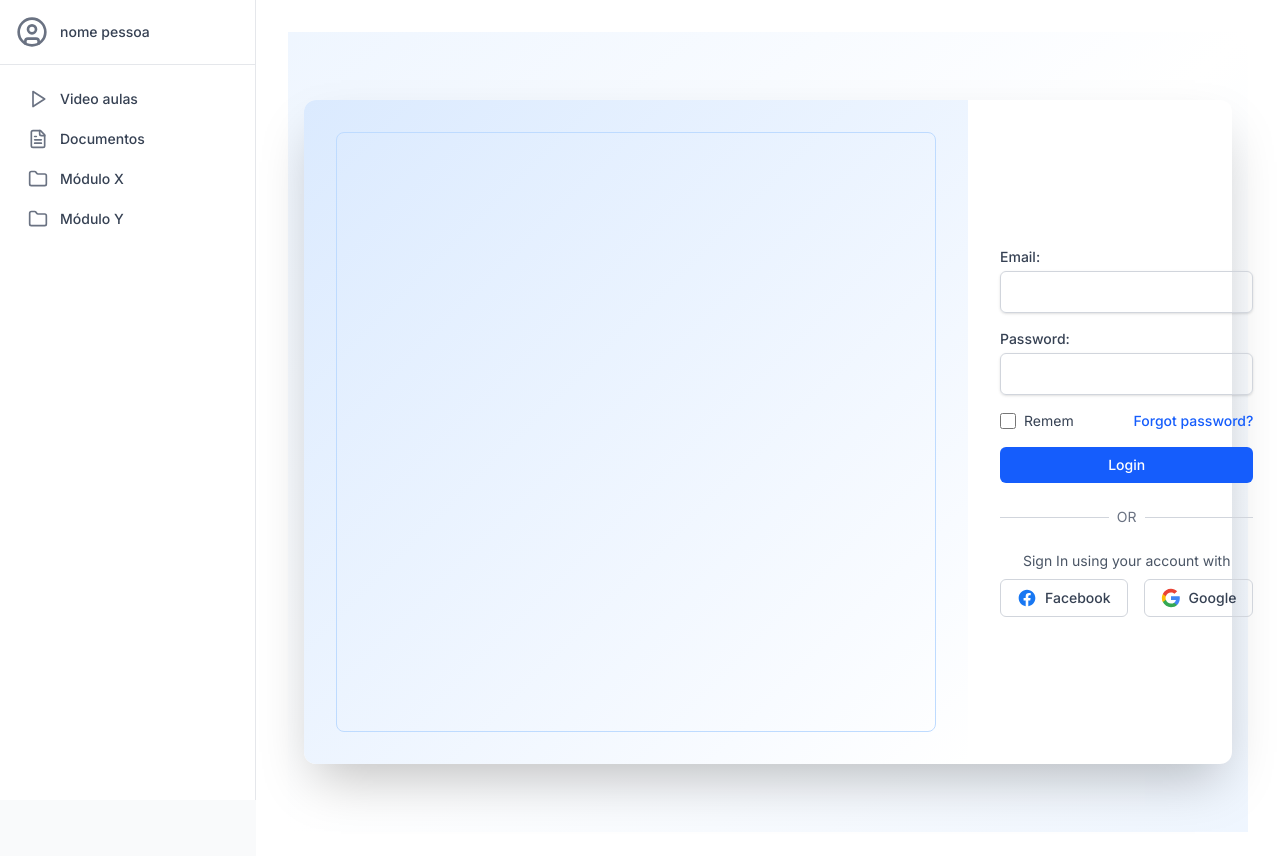
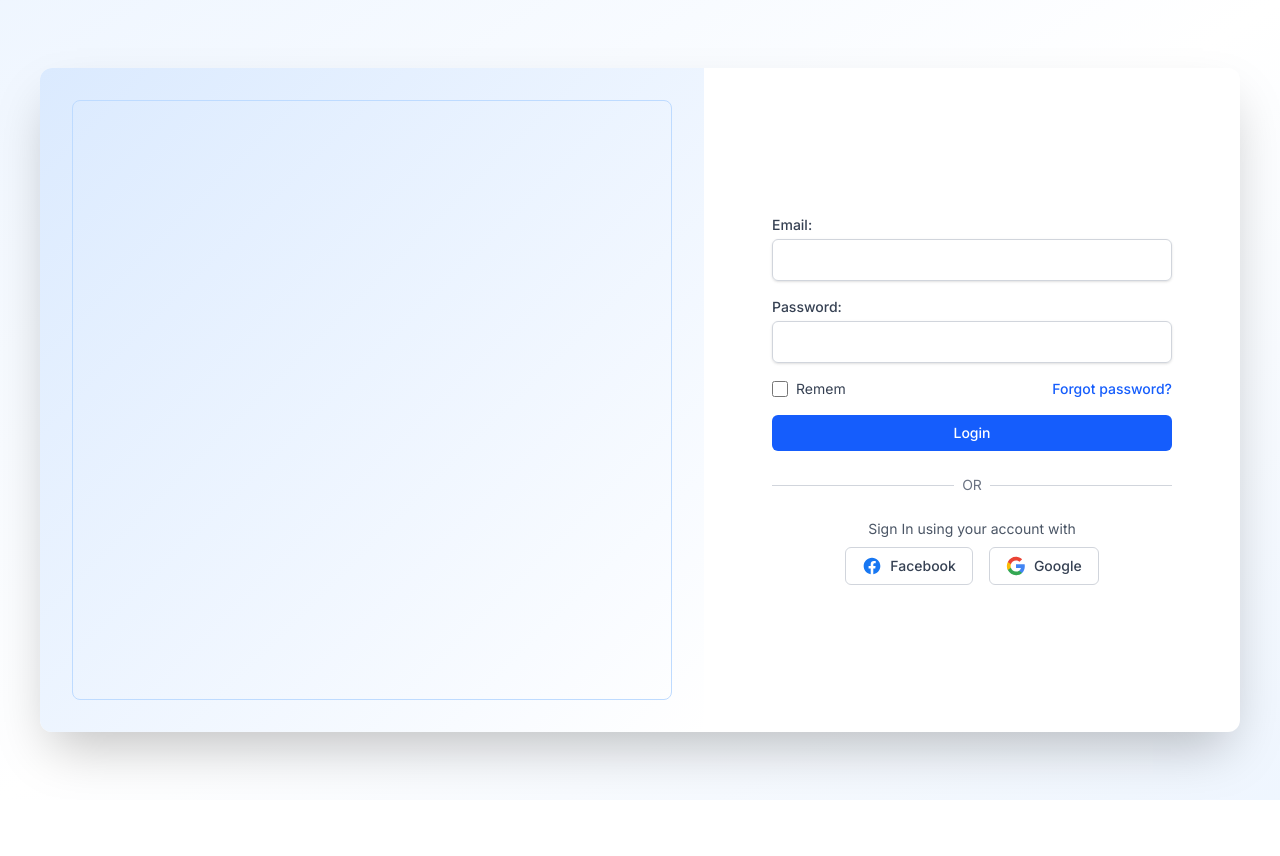
Before and after one commit to leandrocarra/amani, a Next.js app: page /login in a window 1280 px wide. Shown: the top 856 px of the page. After the commit the page ends 800 px from the top, so only its background shows below. Built offline with nearby package versions, Linux system fonts and the light colour scheme.

Commit message:
change: rotas

```diff
--- /dev/null
+++ b/src/app/(dashboard)/layout.tsx
@@ -0,0 +1,5 @@
+import { DashboardLayout } from '@/components/layout/DashboardLayout';
+
+export default function Layout({ children }: { children: React.ReactNode }) {
+  return <DashboardLayout>{children}</DashboardLayout>;
+}
--- /dev/null
+++ b/src/app/(public)/layout.tsx
@@ -0,0 +1,12 @@
+import { Header } from '@/components/layout/Header';
+import { Footer } from '@/components/layout/Footer';
+
+export default function Layout({ children }: { children: React.ReactNode }) {
+  return (
+    <div className="flex min-h-screen flex-col">
+      <Header />
+      <main className="flex-1">{children}</main>
+      <Footer />
+    </div>
+  );
+}
--- a/src/app/layout.tsx
+++ b/src/app/layout.tsx
@@ -1,9 +1,6 @@
 import type { Metadata } from "next";
 import { Inter } from "next/font/google";
 import "./globals.css";
-import { Header } from "@/components/layout/Header";
-import { Footer } from "@/components/layout/Footer";
-import { DashboardLayout } from "@/components/layout/DashboardLayout";
 
 const inter = Inter({ subsets: ["latin"] });
 
@@ -12,36 +9,14 @@ export const metadata: Metadata = {
   description: "Plataforma Amani Soluções - Soluções inteligentes para seu negócio",
 };
 
-const publicRoutes = ['/login', '/', '/about', '/contact'];
-
 export default function RootLayout({
   children,
-  params,
 }: {
   children: React.ReactNode;
-  params: { pathname: string };
 }) {
-  const isPublicRoute = publicRoutes.includes(params?.pathname || '');
-
-  if (!isPublicRoute) {
-    return (
-      <html lang="pt-BR">
-        <body className={inter.className}>
-          <DashboardLayout>{children}</DashboardLayout>
-        </body>
-      </html>
-    );
-  }
-
   return (
     <html lang="pt-BR">
-      <body className={inter.className}>
-        <div className="flex min-h-screen flex-col">
-          {params?.pathname !== '/login' && <Header />}
-          <main className="flex-1">{children}</main>
-          {params?.pathname !== '/login' && <Footer />}
-        </div>
-      </body>
+      <body className={inter.className}>{children}</body>
     </html>
   );
 }
--- a/src/app/login/page.tsx
+++ b/src/app/login/page.tsx
@@ -1,4 +1,3 @@
-import Image from 'next/image';
 import Link from 'next/link';
 import { FacebookIcon } from '@/components/icons/FacebookIcon';
 import { GoogleIcon } from '@/components/icons/GoogleIcon';
--- a/src/app/page.tsx
+++ b/src/app/page.tsx
@@ -1,5 +1,3 @@
-import Image from "next/image";
-
 export default function Home() {
   return (
     <div className="py-12">
--- /dev/null
+++ b/src/middleware.ts
@@ -0,0 +1,22 @@
+import { NextResponse } from 'next/server';
+import type { NextRequest } from 'next/server';
+
+const publicRoutes = ['/login', '/', '/about', '/contact'];
+
+export function middleware(request: NextRequest) {
+  const isPublicRoute = publicRoutes.some(route => request.nextUrl.pathname.startsWith(route));
+
+  // Se não for uma rota pública e não estiver autenticado, redireciona para o login
+  if (!isPublicRoute) {
+    // Aqui você pode adicionar a verificação de autenticação
+    // Por exemplo:
+    // const token = request.cookies.get('token');
+    // if (!token) return NextResponse.redirect(new URL('/login', request.url));
+  }
+
+  return NextResponse.next();
+}
+
+export const config = {
+  matcher: '/((?!api|_next/static|_next/image|favicon.ico).*)',
+};
```
Also changed, not shown: src/app/(dashboard)/video-aulas/page.tsx (renamed from src/app/video-aulas/page.tsx).
